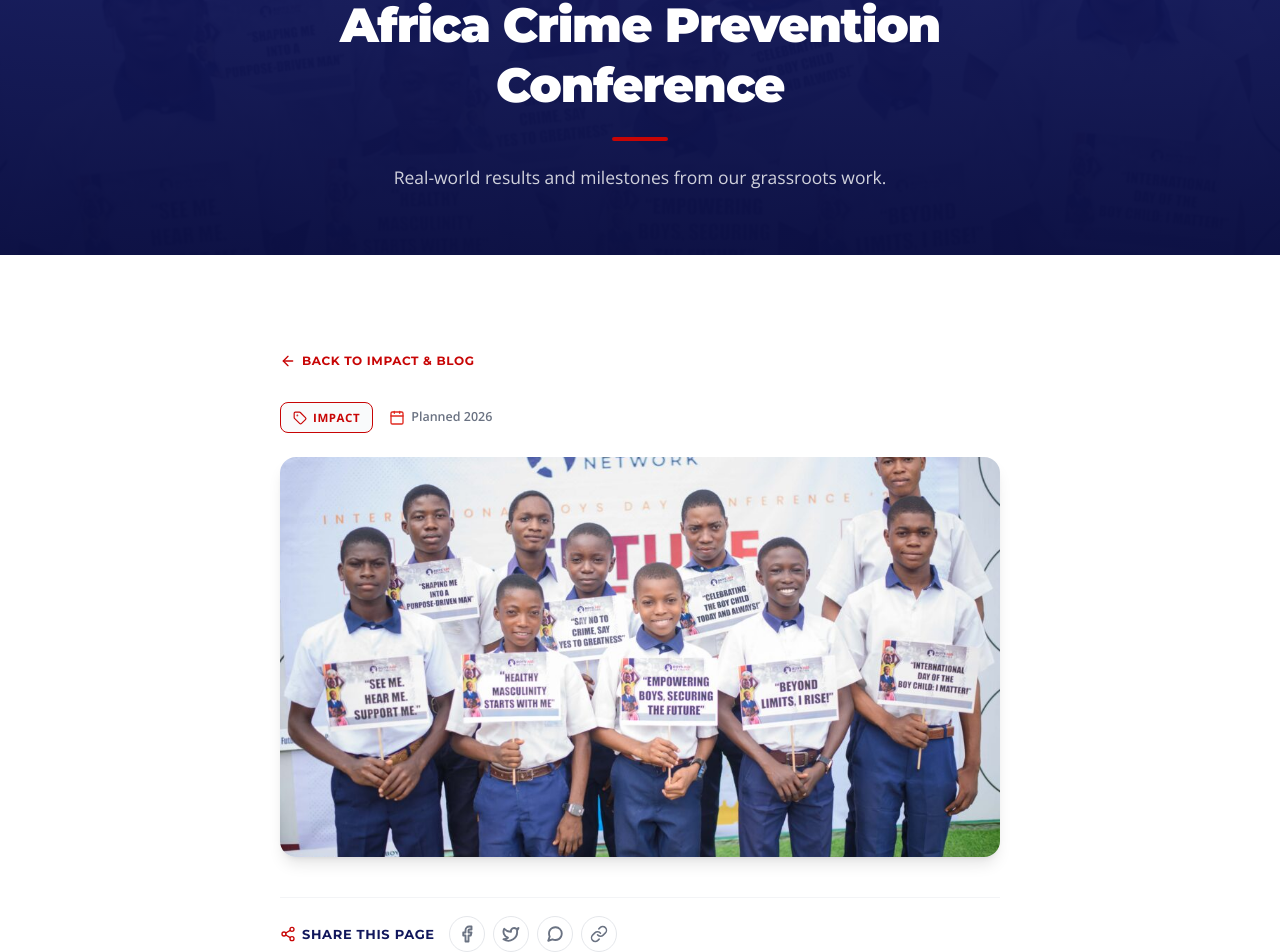
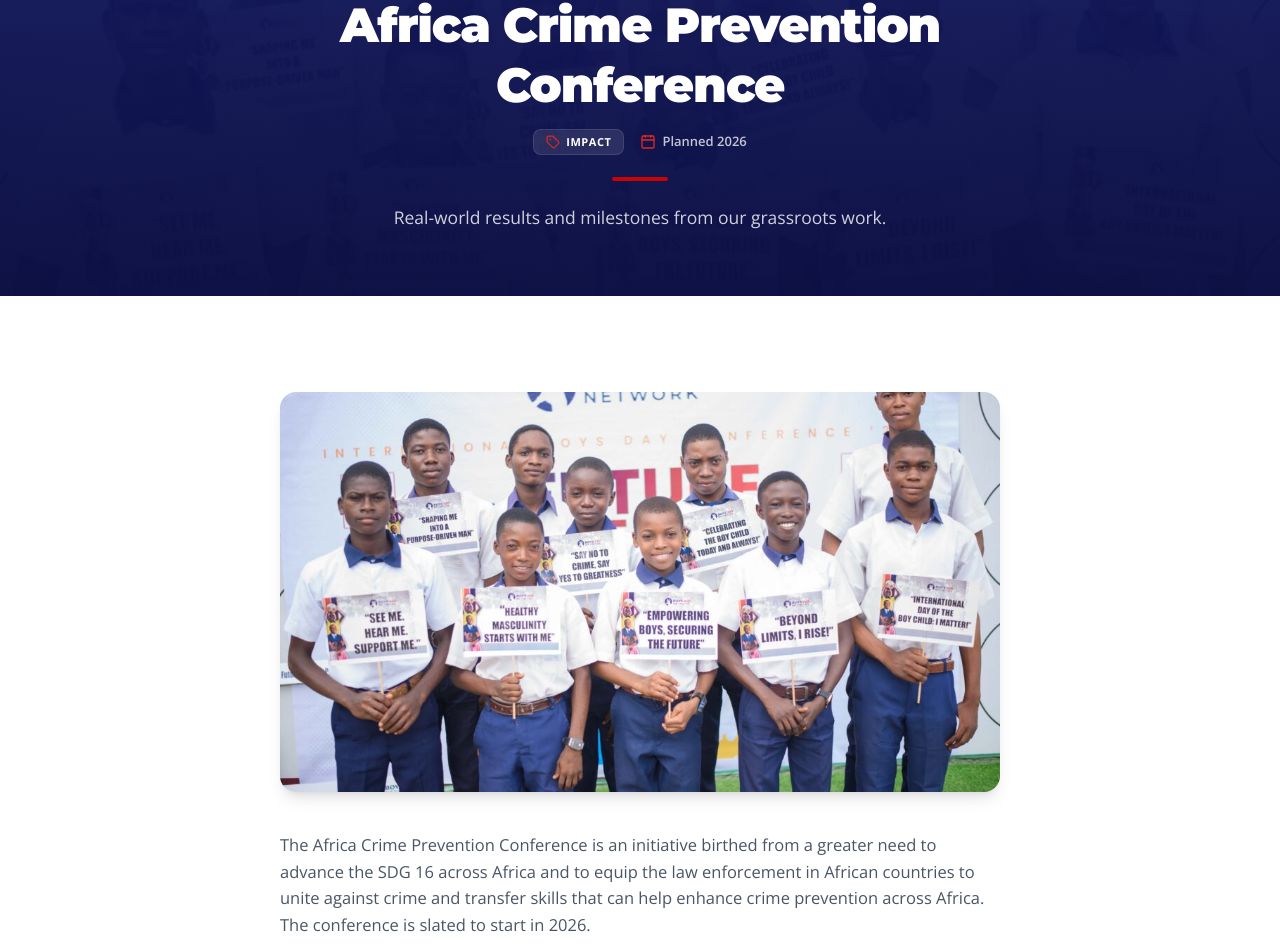
Before and after one commit to edgdmedia/boys-aid-network, a Next.js app: page /impact/africa-crime-prevention-conference-impact in a window 1280 px wide. Shown: the part 179-1131 px from the top of the page. Built offline with nearby package versions, Linux system fonts and the light colour scheme.

Commit message:
style: restructure impact dynamic detail layout, move metadata to hero banner, and relocate share widget to post end

```diff
--- a/src/app/impact/[id]/page.tsx
+++ b/src/app/impact/[id]/page.tsx
@@ -1,7 +1,7 @@
 import Image from 'next/image';
-import Link from 'next/link';
+import Link from 'next/navigation';
 import { notFound } from 'next/navigation';
-import { ArrowLeft, Calendar, Tag } from 'lucide-react';
+import { Calendar, Tag } from 'lucide-react';
 import { impactStories } from '@/data/content';
 import PageHero from '@/components/PageHero';
 import Share from '@/components/Share';
@@ -30,35 +30,30 @@ export default async function ImpactStoryPage({ params }: ImpactStoryPageProps)
 
   return (
     <div className="animate-ban-fade">
-      {/* Page Hero using featured image as background */}
+      {/* Centralized Page Hero with metadata inside the banner */}
       <PageHero
         eyebrow="Impact Story"
         title={story.title}
         subtitle="Real-world results and milestones from our grassroots work."
         img={story.img}
-      />
+        backLink="/impact"
+        backText="All Updates"
+      >
+        <div className="flex items-center justify-center gap-4 text-[13px] text-white/75 mt-3.5 font-semibold">
+          <span className="flex items-center gap-1.5 bg-white/10 px-3 py-1 rounded-lg text-[11px] text-white font-bold uppercase tracking-wider border border-white/10">
+            <Tag className="w-3.5 h-3.5 text-red-500" />
+            {story.tag}
+          </span>
+          <span className="flex items-center gap-1.5">
+            <Calendar className="w-4 h-4 text-red-500" />
+            {story.date}
+          </span>
+        </div>
+      </PageHero>
 
       {/* Main Body */}
       <article className="bg-white py-16 md:py-24">
         <div className="max-w-3xl mx-auto px-6">
-          <Link
-            href="/impact"
-            className="inline-flex items-center gap-1.5 font-display font-bold text-[12px] uppercase tracking-wider text-red-600 hover:text-red-700 mb-8 transition-colors"
-          >
-            <ArrowLeft className="w-4 h-4" /> Back to Impact &amp; Blog
-          </Link>
-
-          <div className="flex flex-wrap items-center gap-4 text-[12.5px] text-gray-500 mb-6 font-semibold">
-            <span className="flex items-center gap-1.5 bg-gray-50 px-3 py-1.5 rounded-lg border border-gray-150 text-[11.5px] text-red-600 font-bold uppercase tracking-wider">
-              <Tag className="w-3.5 h-3.5" />
-              {story.tag}
-            </span>
-            <span className="flex items-center gap-1.5">
-              <Calendar className="w-4 h-4 text-red-500" />
-              {story.date}
-            </span>
-          </div>
-
           {/* Featured Image */}
           <div className="relative h-64 sm:h-[400px] w-full rounded-2xl overflow-hidden shadow-lg mb-10 select-none">
             <Image
@@ -71,11 +66,8 @@ export default async function ImpactStoryPage({ params }: ImpactStoryPageProps)
             />
           </div>
 
-          {/* Social Share */}
-          <Share title={story.title} />
-
           {/* Body Content */}
-          <div className="flex flex-col gap-6 text-[16.5px] leading-relaxed text-gray-600">
+          <div className="flex flex-col gap-6 text-[16.5px] leading-relaxed text-gray-600 mb-8">
             {blocks.map((block, idx) => {
               const trimmed = block.trim();
               if (!trimmed) return null;
@@ -98,6 +90,11 @@ export default async function ImpactStoryPage({ params }: ImpactStoryPageProps)
               );
             })}
           </div>
+
+          {/* Social Share Widget positioned after the content */}
+          <div className="w-full mt-6">
+            <Share title={story.title} />
+          </div>
         </div>
       </article>
 
```
